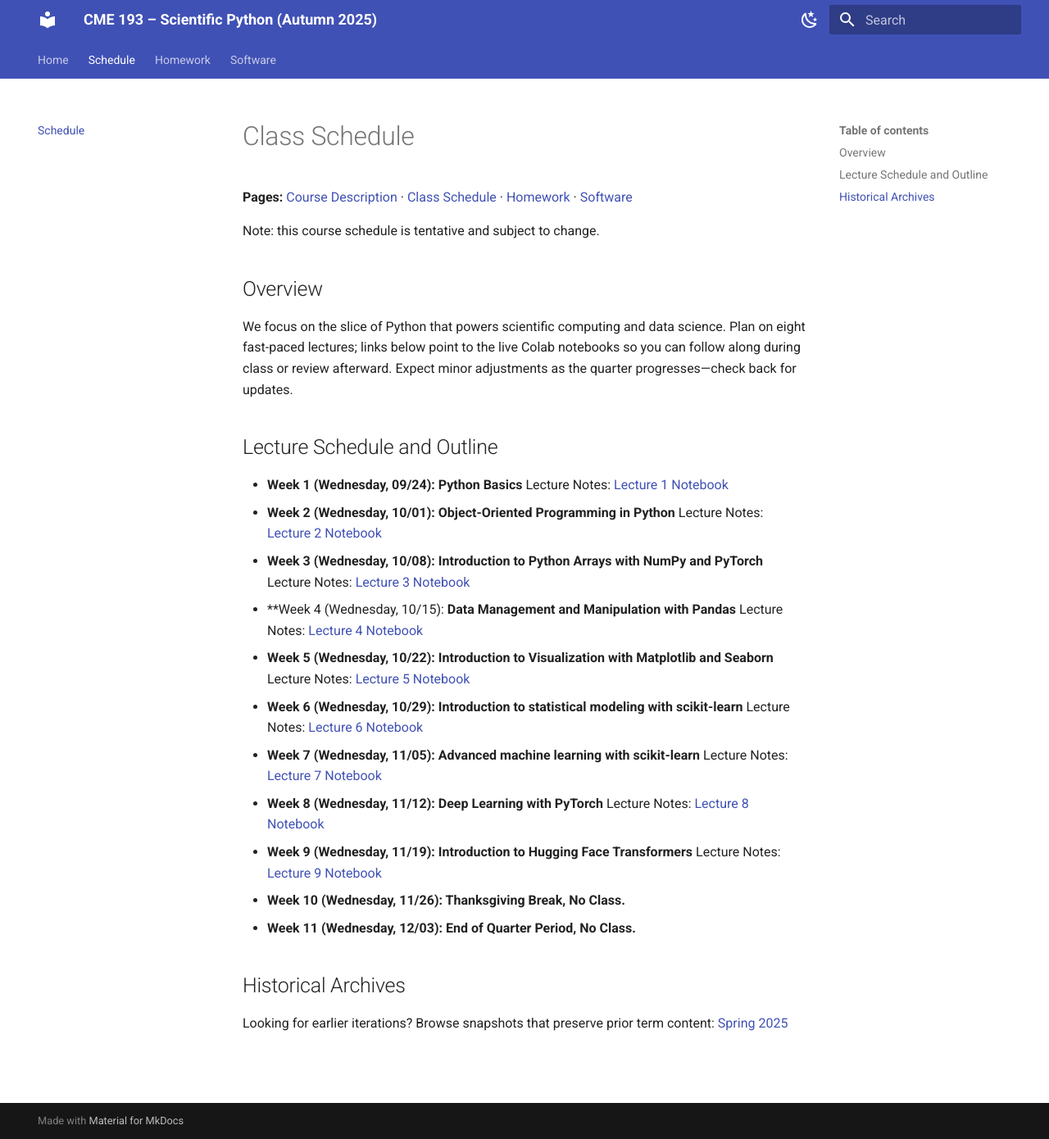
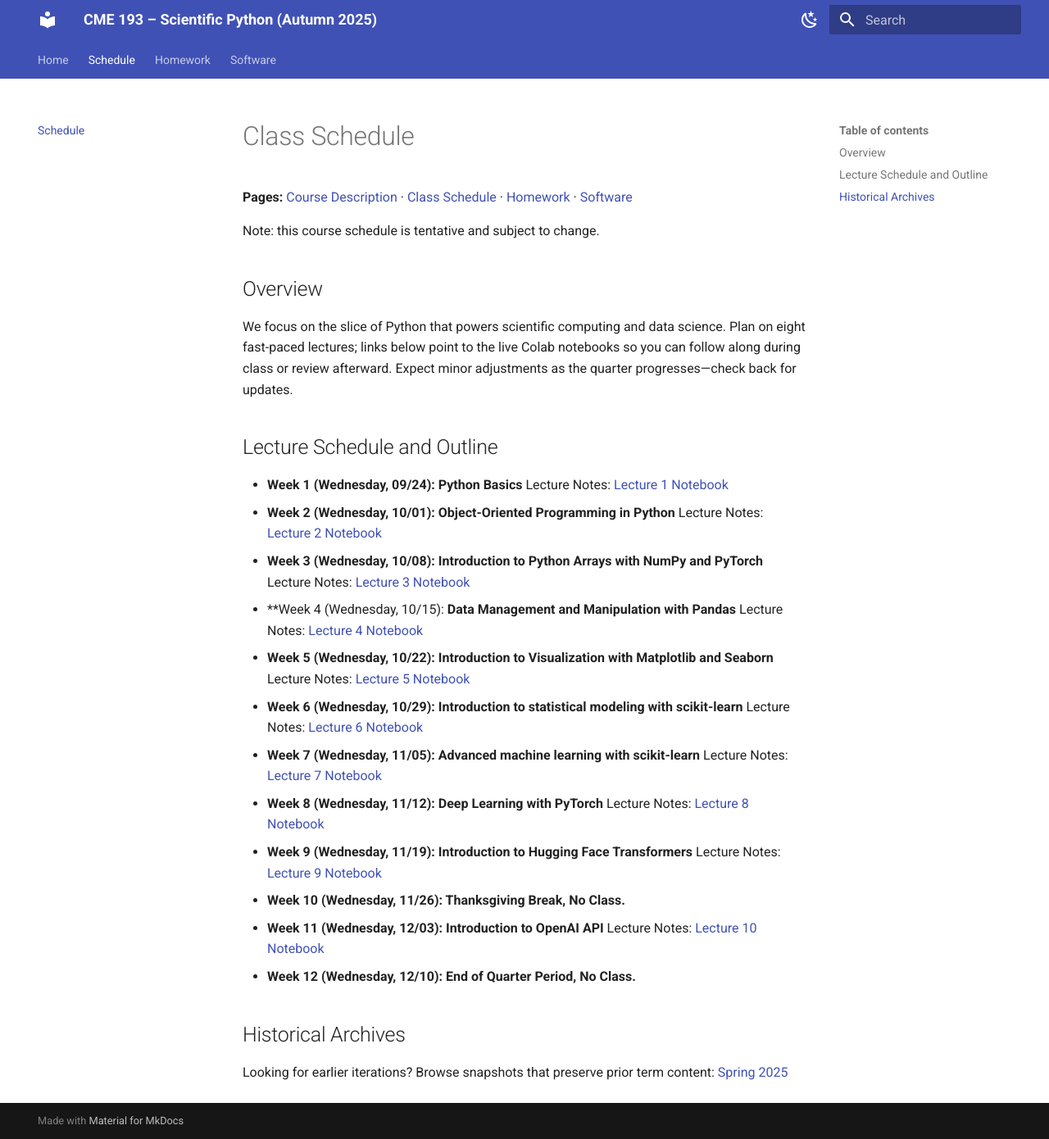
Before and after one commit to TianyuDu/CME193-Autumn-2025, an MkDocs documentation site: the page built from docs/schedule.md, in a window 1280 px wide and 1390 px high. Shown: the whole window at 82% size. Built offline with MkDocs 1.6.1 and Material for MkDocs 9.7.7, drawn with Linux system fonts in a browser that asks for light colours.

Commit message:
Update course documentation: revise lecture attendance requirements to 10 sessions total with a minimum of 6 required, and adjust schedule to include a new lecture on the OpenAI API while moving the end-of-quarter period to Week 12. This improves clarity and organization for students.

```diff
--- a/docs/schedule.md
+++ b/docs/schedule.md
@@ -27,7 +27,9 @@ We focus on the slice of Python that powers scientific computing and data scienc
 - **Week 9 (Wednesday, 11/19): Introduction to Hugging Face Transformers**
   Lecture Notes: [Lecture 9 Notebook](https://github.com/TianyuDu/CME193-Autumn-2025/blob/main/notebooks/Lecture_9_transformers.ipynb)
 - **Week 10 (Wednesday, 11/26): Thanksgiving Break, No Class.**
-- **Week 11 (Wednesday, 12/03): End of Quarter Period, No Class.**
+- **Week 11 (Wednesday, 12/03): Introduction to OpenAI API**
+  Lecture Notes: [Lecture 10 Notebook](https://github.com/TianyuDu/CME193-Autumn-2025/blob/main/notebooks/Lecture_10_OpenAI_API.ipynb)
+- **Week 12 (Wednesday, 12/10): End of Quarter Period, No Class.**
 
 ## Historical Archives
 Looking for earlier iterations? Browse snapshots that preserve prior term content: [Spring 2025](https://web.stanford.edu/class/cme193/index.html)
```
Also changed, not shown: docs/index.md (+1 -1 lines).
